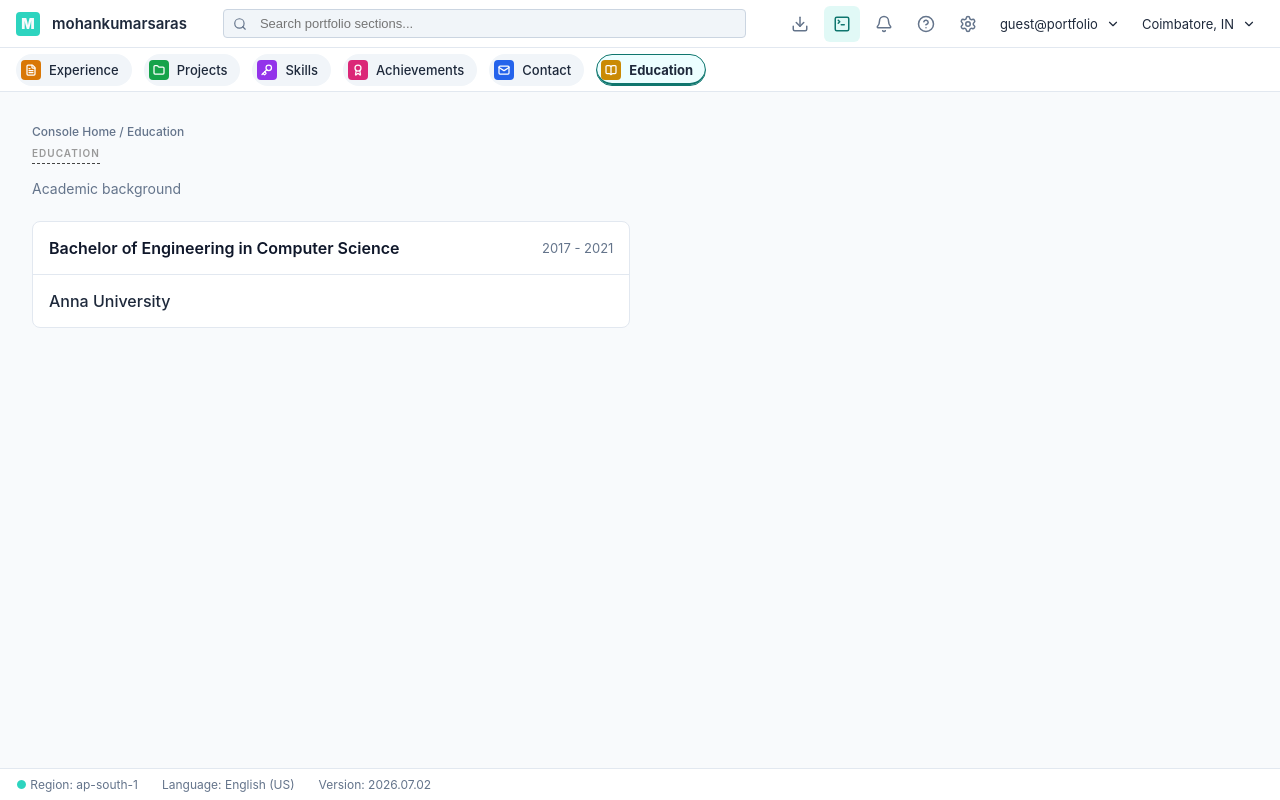
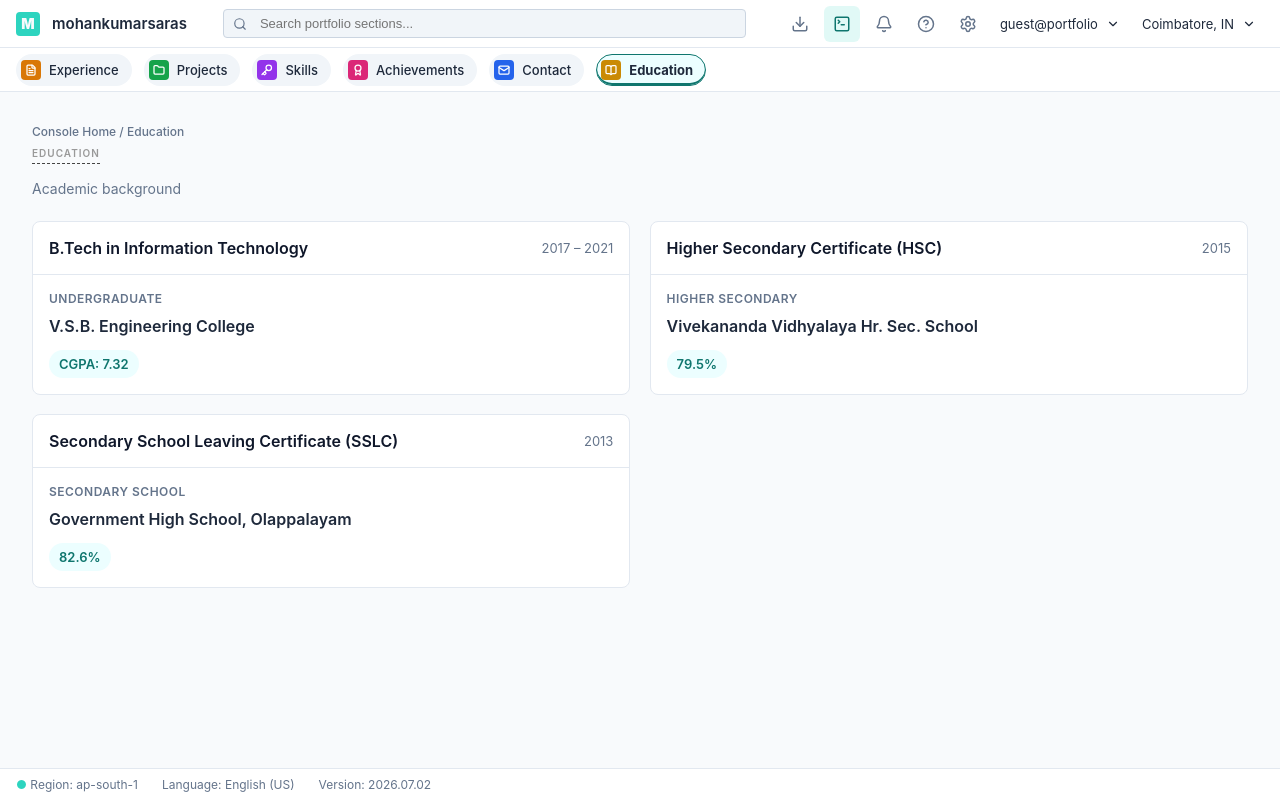
Before and after one commit to mohankumarsaras/mohankumarsaras-portfolio, a React (Vite) app: page /education in a window 1280 px wide. Built offline with nearby package versions, Linux system fonts and the light colour scheme.

Commit message:
Update education details

```diff
--- a/src/data/profile.js
+++ b/src/data/profile.js
@@ -13,7 +13,7 @@
  */
 
 export const profile = {
-  name: "Mohan Kumar Saras",
+  name: "Mohankumar Saraswathy",
   title: "AWS DevOps Engineer",
   location: "Madurai, Tamil Nadu, India",
   email: "mohankumarsaras@gmail.com",
@@ -151,12 +151,28 @@ export const profile = {
     "HashiCorp Certified: Terraform Associate",
   ],
 
-  // Shown by the `education` command
+// Shown by the `education` command
   education: [
     {
-      institution: "Anna University",
-      degree: "Bachelor of Engineering in Computer Science",
-      duration: "2017 - 2021",
+      degree: "B.Tech in Information Technology",
+      institution: "V.S.B. Engineering College",
+      duration: "2017 – 2021",
+      score: "CGPA: 7.32",
+      level: "Undergraduate",
+    },
+    {
+      degree: "Higher Secondary Certificate (HSC)",
+      institution: "Vivekananda Vidhyalaya Hr. Sec. School",
+      duration: "2015",
+      score: "79.5%",
+      level: "Higher Secondary",
+    },
+    {
+      degree: "Secondary School Leaving Certificate (SSLC)",
+      institution: "Government High School, Olappalayam",
+      duration: "2013",
+      score: "82.6%",
+      level: "Secondary School",
     },
   ],
 };
--- a/src/pages/Education.jsx
+++ b/src/pages/Education.jsx
@@ -7,25 +7,99 @@ export default function Education() {
     <main className="console-content">
       <div className="console-header-section">
         <div className="console-header-left">
-          <div style={{ color: '#64748b', fontSize: '12px', fontWeight: '500', marginBottom: '4px' }}>
+          <div
+            style={{
+              color: "#64748b",
+              fontSize: "12px",
+              fontWeight: "500",
+              marginBottom: "4px",
+            }}
+          >
             Console Home / Education
           </div>
+
           <h1 className="console-title">Education</h1>
-          <div style={{ color: '#64748b', fontSize: '14px', marginTop: '4px' }}>Academic background</div>
+
+          <div
+            style={{
+              color: "#64748b",
+              fontSize: "14px",
+              marginTop: "4px",
+            }}
+          >
+            Academic background
+          </div>
         </div>
       </div>
 
       <div className="console-grid">
-        {profile.education.map((edu, i) => (
-          <div key={i} className="console-card" style={{ gridColumn: 'span 1' }}>
+        {profile.education.map((edu, index) => (
+          <div
+            key={`${edu.degree}-${edu.institution}`}
+            className="console-card"
+            style={{ gridColumn: "span 1" }}
+          >
             <div className="console-card-header">
-              <span className="console-card-title">{edu.degree}</span>
-              <span style={{ fontSize: '13px', color: '#64748b' }}>{edu.duration}</span>
+              <span className="console-card-title">
+                {edu.degree}
+              </span>
+
+              <span
+                style={{
+                  fontSize: "13px",
+                  color: "#64748b",
+                  whiteSpace: "nowrap",
+                }}
+              >
+                {edu.duration}
+              </span>
             </div>
+
             <div className="console-card-body">
-              <div style={{ fontSize: '16px', color: '#1e293b', fontWeight: '500' }}>
+              {/* Education Level */}
+              <div
+                style={{
+                  color: "#64748b",
+                  fontSize: "12px",
+                  fontWeight: "600",
+                  textTransform: "uppercase",
+                  letterSpacing: "0.04em",
+                  marginBottom: "8px",
+                }}
+              >
+                {edu.level}
+              </div>
+
+              {/* Institution */}
+              <div
+                style={{
+                  color: "#1e293b",
+                  fontSize: "16px",
+                  fontWeight: "600",
+                  lineHeight: "1.5",
+                  marginBottom: "12px",
+                }}
+              >
                 {edu.institution}
               </div>
+
+              {/* Score */}
+              {edu.score && (
+                <div
+                  style={{
+                    display: "inline-flex",
+                    alignItems: "center",
+                    padding: "6px 10px",
+                    borderRadius: "999px",
+                    background: "#ecfeff",
+                    color: "#0f766e",
+                    fontSize: "13px",
+                    fontWeight: "600",
+                  }}
+                >
+                  {edu.score}
+                </div>
+              )}
             </div>
           </div>
         ))}
```
